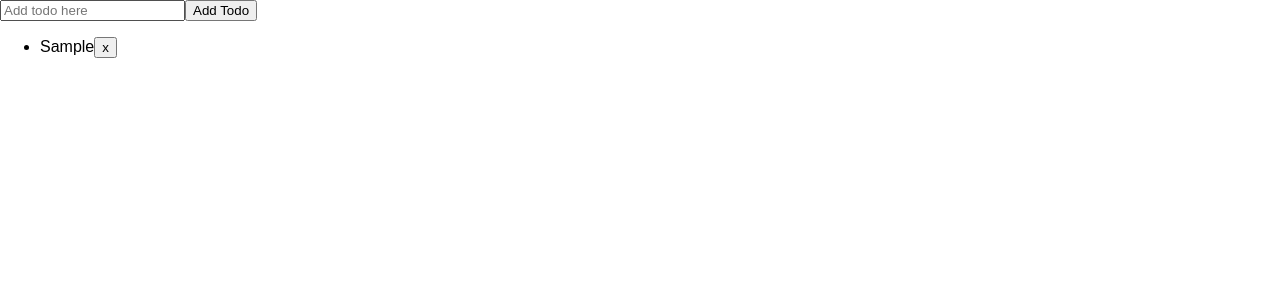
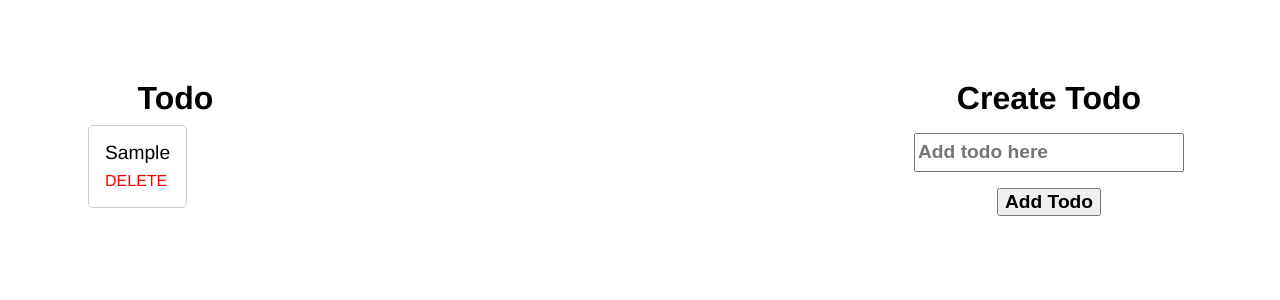
Before and after one commit to ushusdeepthi/todo-react-ts, a React (Create React App) app: page / in a window 1280 px wide. Both pictures are taken after typing "Sample" into the empty fields and a click on the input "Add Todo". Shown: the top 300 px of the page. Built offline with nearby package versions, Linux system fonts and the light colour scheme.

Commit message:
:lipstick: Add basic styling

```diff
--- a/src/App.tsx
+++ b/src/App.tsx
@@ -14,10 +14,10 @@ const App: React.FC = ()=>{
   const deleteTodo = (todoId:number)=>{
     setTodos(todos.filter(todo => todo.id !== todoId))
     }
-  return <>
+  return <div className="container">
+          <TodoList items={todos} deleteTodo={deleteTodo}/>
           <CreateTodo onAddTodo={todoHandler} />
-          <TodoList items={todos} deleteTodo={deleteTodo}/>
-          </>
+          </div>
 }
 
 
--- a/src/components/CreateTodo.tsx
+++ b/src/components/CreateTodo.tsx
@@ -14,10 +14,13 @@ const CreateTodo:React.FC<CreateTodoProps> = (props) => {
         inputRef.current!.value=""
     }
     return (
-        <form onSubmit={handleSubmit}>
+        <div>
+        <h1>Create Todo</h1>
+        <form className="form-control"onSubmit={handleSubmit}>
             <input type="text" placeholder="Add todo here" ref={inputRef} />
-            <input type="submit" value="Add Todo" />
+            <input type="submit" value="Add Todo" className="btn" />
         </form>
+        </div>
     )
 }
 
--- a/src/components/TodoList.tsx
+++ b/src/components/TodoList.tsx
@@ -7,15 +7,17 @@ interface TodoListProps{
 const TodoList: React.FC<TodoListProps> = (props) => {
 
 
-    return (
-        <ul>
+    return (<>
+            <div className="list">
+            <h1>Todo</h1>
            {props.items.map(todo => {
-              return <li key={todo.id}>
-                  <span>{todo.text}</span>
-                  <button onClick={props.deleteTodo.bind(null,todo.id)}> x </button>
-               </li>
+              return <div key={todo.id} className="item">
+                  <p className="text">{todo.text}</p>
+                  <p className="btn-delete"onClick={props.deleteTodo.bind(null,todo.id)}> DELETE </p>
+               </div>
            })}
-        </ul>
+        </div>
+        </>
     )
 }
 
--- a/src/index.css
+++ b/src/index.css
@@ -2,10 +2,50 @@
 *::after,
 *::before {
   box-sizing: border-box;
+  margin: 0;
 }
 html {
   font-family: sans-serif;
 }
 body {
-  margin: 0;
+  margin: 5rem;
+  font-family: helvetica, arial;
 }
+.container {
+  display: flex;
+  justify-content: space-between;
+}
+h1 {
+  text-align: center;
+  width: 100%;
+}
+.list {
+  display: flex;
+  flex-wrap: wrap;
+}
+
+.item {
+  border: 1px solid rgb(206, 203, 203);
+  padding: 1rem;
+  margin: 0.5rem;
+  border-radius: 5px;
+}
+.list .text {
+  font-size: 1.2rem;
+}
+.list .btn-delete {
+  color: red;
+  padding-top: 0.5rem;
+  cursor: pointer;
+}
+
+input {
+  font-size: 1.2rem;
+  line-height: 1.7;
+  font-weight: 900;
+  display: block;
+  margin: 1rem;
+}
+.btn {
+  margin: 0 auto;
+}
```
